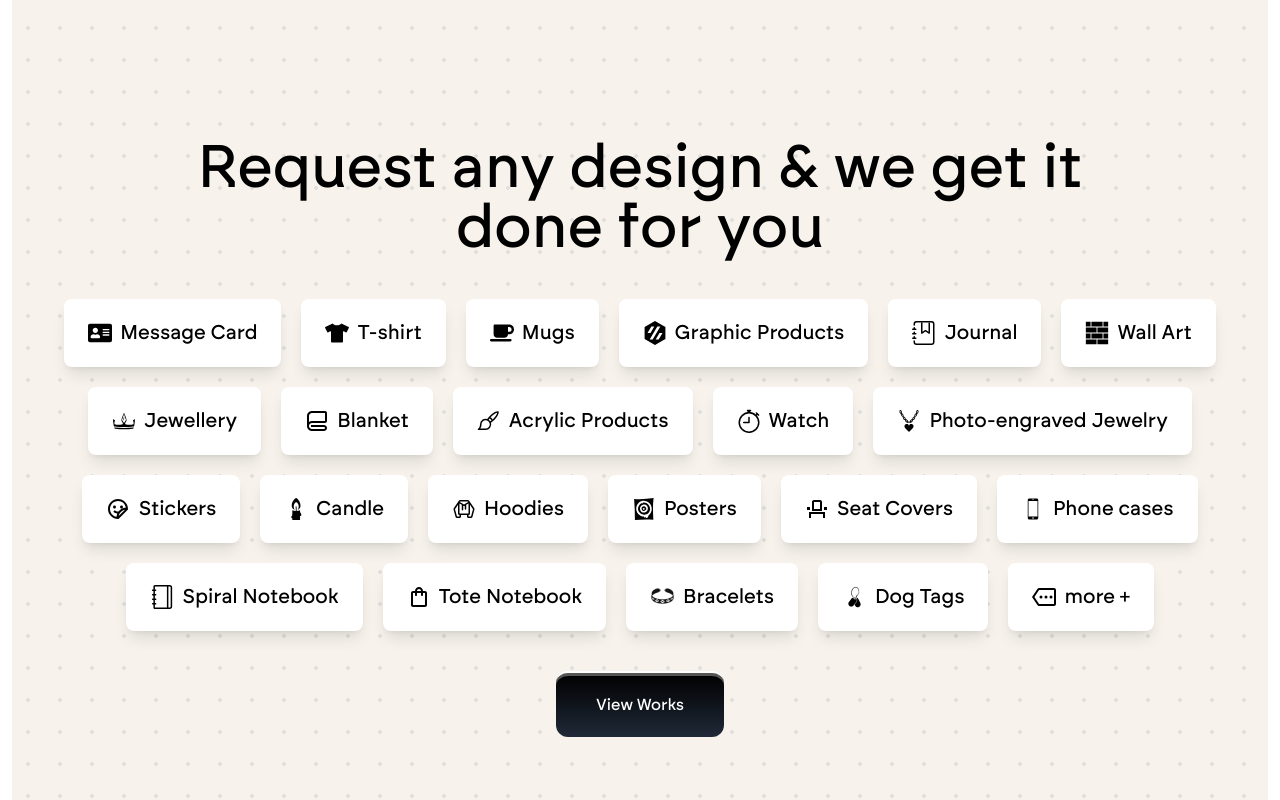
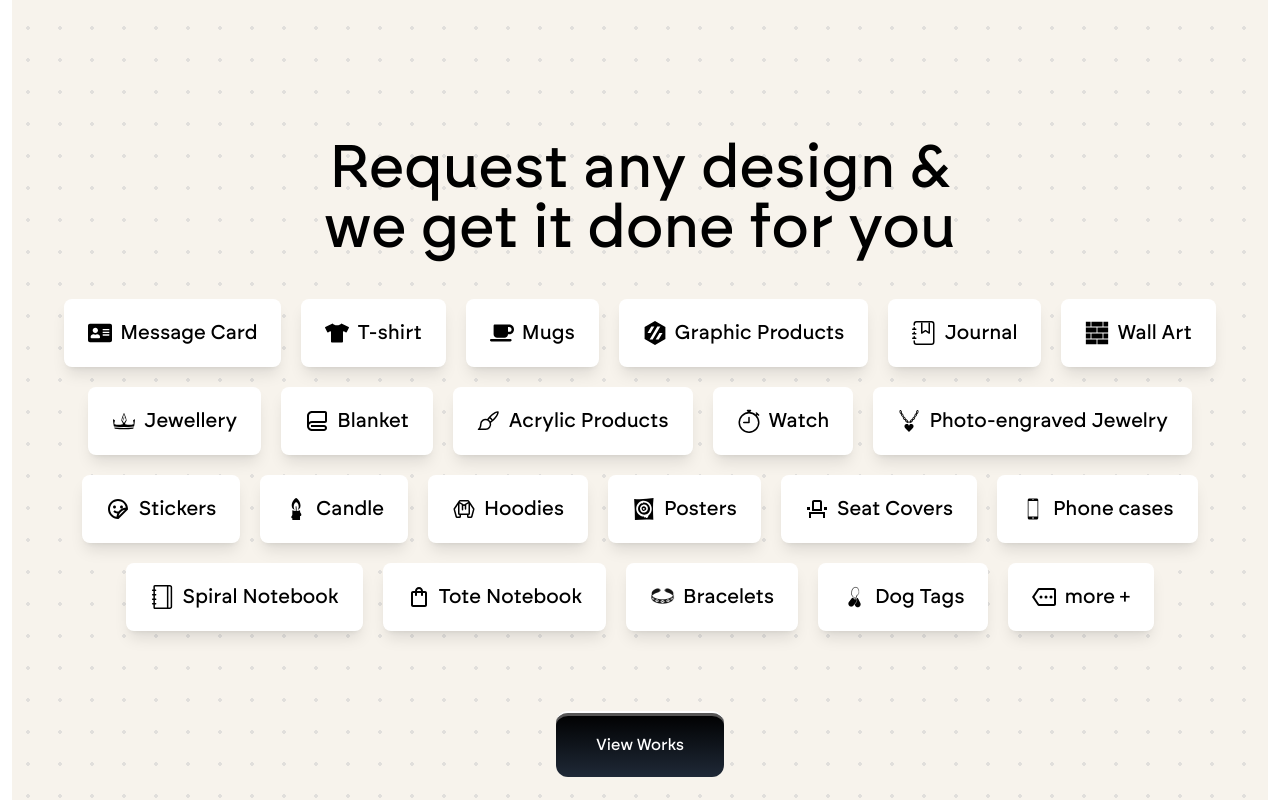
Before and after one commit to Mohammadarifcoding/designAgncy, a React (Vite) app: page / in a window 1280 px wide. Shown: the part 5440-6240 px from the top of the page. Built offline with nearby package versions, Linux system fonts and the light colour scheme.

Commit message:
Update the any task section

```diff
--- a/src/Data/AnyTask.js
+++ b/src/Data/AnyTask.js
@@ -18,101 +18,121 @@ import { IoIosPhonePortrait } from "react-icons/io";
 import { SlNotebook } from "react-icons/sl";
 import { MdOutlineShoppingBag } from "react-icons/md";
 import { GiHeartNecklace } from "react-icons/gi";
-import dogTag from '/AnyTask/dog_tag.png'
-import bracelet from '/AnyTask/bracelet.png'
+import dogTag from "/AnyTask/dog_tag.png";
+import bracelet from "/AnyTask/bracelet.png";
+
 const AnyTaskData = [
   {
     title: "Message Card",
     icon: FaAddressCard,
+    type: "Normal",
   },
   {
     title: "T-shirt",
     icon: FaTshirt,
+    type: "Normal",
   },
   {
     title: "Mugs",
     icon: FaMugSaucer,
+    type: "Normal",
   },
   {
     title: "Graphic Products",
     icon: SiVorondesign,
+    type: "Normal",
   },
   {
     title: "Journal",
     icon: BsJournalBookmark,
+    type: "Normal",
   },
   {
     title: "Wall Art",
     icon: GiBrickWall,
+    type: "Normal",
   },
   {
     title: "Jewellery",
     icon: GiJewelCrown,
+    type: "Normal",
   },
   {
     title: "Blanket",
     icon: BiBlanket,
+    type: "Normal",
   },
   {
     title: "Acrylic Products",
     icon: PiPaintBrush,
+    type: "Normal",
   },
   {
     title: "Watch",
     icon: BsStopwatch,
+    type: "Normal",
   },
   {
     title: "Photo-engraved Jewelry",
-    icon:GiHeartNecklace,
+    icon: GiHeartNecklace,
+    type: "Normal",
   },
   {
     title: "Stickers",
     icon: RiEmojiStickerLine,
+    type: "Normal",
   },
   {
     title: "Candle",
     icon: GiCandleLight,
+    type: "Normal",
   },
   {
     title: "Hoodies",
-    icon: PiHoodie ,
+    icon: PiHoodie,
+    type: "Normal",
   },
   {
     title: "Posters",
     icon: GiTargetPoster,
+    type: "Normal",
   },
   {
     title: "Seat Covers",
     icon: MdOutlineEventSeat,
+    type: "Normal",
   },
   {
     title: "Phone cases",
     icon: IoIosPhonePortrait,
+    type: "Normal",
   },
   {
     title: "Spiral Notebook",
     icon: SlNotebook,
+    type: "Normal",
   },
   {
     title: "Tote Notebook",
     icon: MdOutlineShoppingBag,
+    type: "Normal",
   },
-
-];
-
-export const extraImg = [
   {
     title: "Bracelets",
     icon: bracelet,
+    type: "Extra",
   },
   {
     title: "Dog Tags",
     icon: dogTag,
+    type: "Extra",
   },
-]
-export const lastImg =   [{
-  title: "more +",
-  icon: MdOutlineMore,
-}]
+  {
+    title: "more +",
+    icon: MdOutlineMore,
+    type: "Normal",
+  },
+];
+
 
 export default AnyTaskData;
--- a/src/Pages/Home/AnyTask/AnyTask.jsx
+++ b/src/Pages/Home/AnyTask/AnyTask.jsx
@@ -1,79 +1,58 @@
 import React, { useState } from "react";
 import { Link } from "react-router-dom";
-import AnyTaskData, { extraImg, lastImg } from "../../../Data/AnyTask";
+import AnyTaskData from "../../../Data/AnyTask";
 import Button from "../../../Shared/Button/Button";
 import Container from "../../../Shared/Container/Container";
+import { motion } from "framer-motion";
 
 const AnyTask = () => {
   const [number, setNumber] = useState(6);
   return (
     <Container>
       <div className="flex flex-col py-20">
-        <h2 className="heading-1 mx-auto max-w-[900px] pb-10 text-center">
+        <motion.h1
+          initial={{ y: "-50px", opacity: 0 }}
+          whileInView={{ y: 0, opacity: 1 }}
+          transition={{ duration: 0.5 }}
+          className="heading-1 mx-auto mb-10 max-w-[700px] text-center"
+        >
           Request any design & we get it done for you
-        </h2>
+        </motion.h1>
+
         <div className="flex flex-wrap items-center justify-center gap-2 xsm:gap-3 sm:gap-5">
           {AnyTaskData.map((item) => (
-            <div className="group flex cursor-pointer items-center gap-2 rounded-lg bg-white px-3 py-2 text-sm shadow-lg sm:text-base md:px-5 md:py-3 md:text-lg lg:px-6 lg:py-5 lg:text-xl">
+             <motion.div
+             initial={{ y: "50px", opacity: 0 }}
+             whileInView={{ y: 0, opacity: 1 }}
+             transition={{ duration: 0.7 }} className="group flex cursor-pointer items-center gap-2 rounded-lg bg-white px-3 py-2 text-sm shadow-lg sm:text-base md:px-5 md:py-3 md:text-lg lg:px-6 lg:py-5 lg:text-xl">
               {" "}
-              <item.icon className="text-base transition-all duration-1000 group-hover:rotate-180 sm:text-lg md:text-xl lg:text-2xl" />{" "}
-              {item.title}{" "}
-            </div>
-          ))}
-          {extraImg.map((item) => (
-            <div className="group flex cursor-pointer items-center gap-2 rounded-lg bg-white px-3 py-2 text-sm shadow-lg sm:text-base md:px-5 md:py-3 md:text-lg lg:px-6 lg:py-5 lg:text-xl">
-              {" "}
-              <img
-                src={item.icon}
-                className="md:w-[25px] w-[20px] text-base transition-all duration-1000 group-hover:rotate-180 sm:text-lg md:text-xl lg:text-2xl"
-              />{" "}
-              {item.title}{" "}
-            </div>
-          ))}
-          {lastImg.map((item) => (
-             <div className="group flex cursor-pointer items-center gap-2 rounded-lg bg-white px-3 py-2 text-sm shadow-lg sm:text-base md:px-5 md:py-3 md:text-lg lg:px-6 lg:py-5 lg:text-xl">
-             {" "}
-             <item.icon className="text-base transition-all duration-1000 group-hover:rotate-180 sm:text-lg md:text-xl lg:text-2xl" />{" "}
-             {item.title}{" "}
-           </div>
+              {item.type === "Normal" ? (
+                <item.icon className="text-base transition-all duration-1000 group-hover:rotate-180 sm:text-lg md:text-xl lg:text-2xl" />
+              ) : (
+                <img
+                  src={item.icon}
+                  className="w-[20px] text-base transition-all duration-1000 group-hover:rotate-180 sm:text-lg md:w-[25px] md:text-xl lg:text-2xl"
+                />
+              )}
+              {item.title}
+            </motion.div>
           ))}
         </div>
 
-        {/* <div className="mt-7 flex gap-10 justify-center flex-wrap">
-           {
-                PortfolioData.slice(0,number).map((item)=>(
-                    <img loading="lazy" className='lg:w-[400px] md:w-[300px]  w-[250px] rounded-xl' src={item} alt="" />
-                ))
-            }
-           </div> */}
-        {/* <div className="mt-16 flex justify-center">
-          <iframe
-            className="h-[177px] w-[274px] rounded-xl xsm:h-[222px] xsm:w-[343px] sm:h-[318px] sm:w-[490px] md:h-[362px] md:w-[645px] lg:h-[453px] lg:w-[806px]"
-            src="https://www.youtube.com/embed/mjz_aWYv1t4?si=tPmfZaO_rI75Uj5Z"
-            title="YouTube video player"
-            frameBorder={0}
-            allow="accelerometer; autoplay; clipboard-write; encrypted-media; gyroscope; picture-in-picture; web-share"
-            referrerPolicy="strict-origin-when-cross-origin"
-            allowFullScreen
-          />
-        </div> */}
+        <div className="mt-10 flex justify-center">
 
-        <div className="mt-10 flex justify-center">
-          {/* {
-              number === 6 && <div onClick={()=>{setNumber(PortfolioData.length)}} className="cursor-pointer">
-              <Button >See more work</Button>
-              </div>
-            }
-                        {
-              number !== 6 && <div onClick={()=>{setNumber(6)}} className="cursor-pointer">
-              <Button >See Less Work</Button>
-              </div>
-            } */}
-          <Link to="/portfolio">
-            <div className="cursor-pointer">
-              <Button>View Works</Button>
-            </div>
-          </Link>
+            <motion.a
+          initial={{ y: "50px", opacity: 0 }}
+          whileInView={{ y: 0, opacity: 1 }}
+          transition={{ duration: 0.8 }}
+          href="/portfolio"
+        >
+          {" "}
+          <div className="mt-10 flex cursor-pointer justify-center">
+          <Button>View Works</Button>
+          </div>
+        </motion.a>
+
         </div>
       </div>
     </Container>
```
